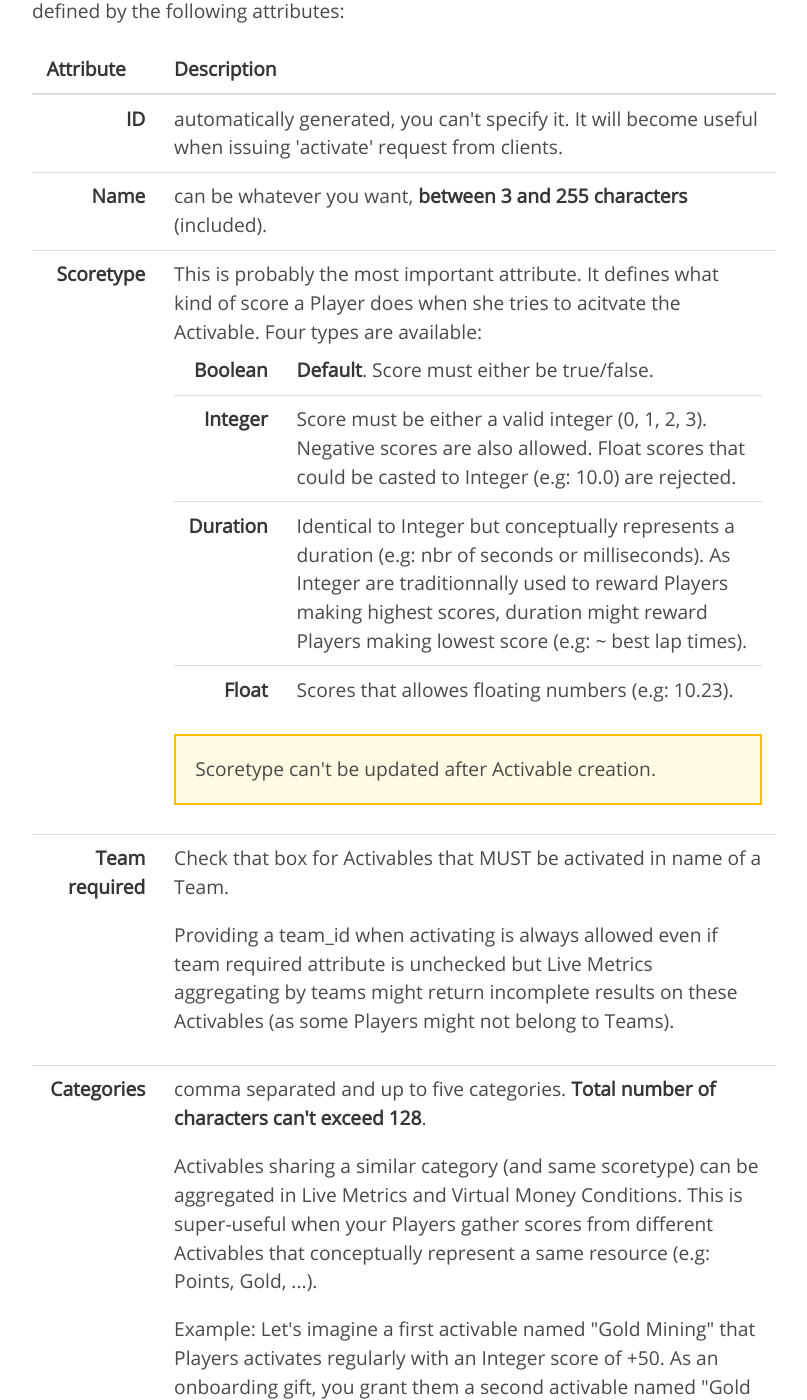
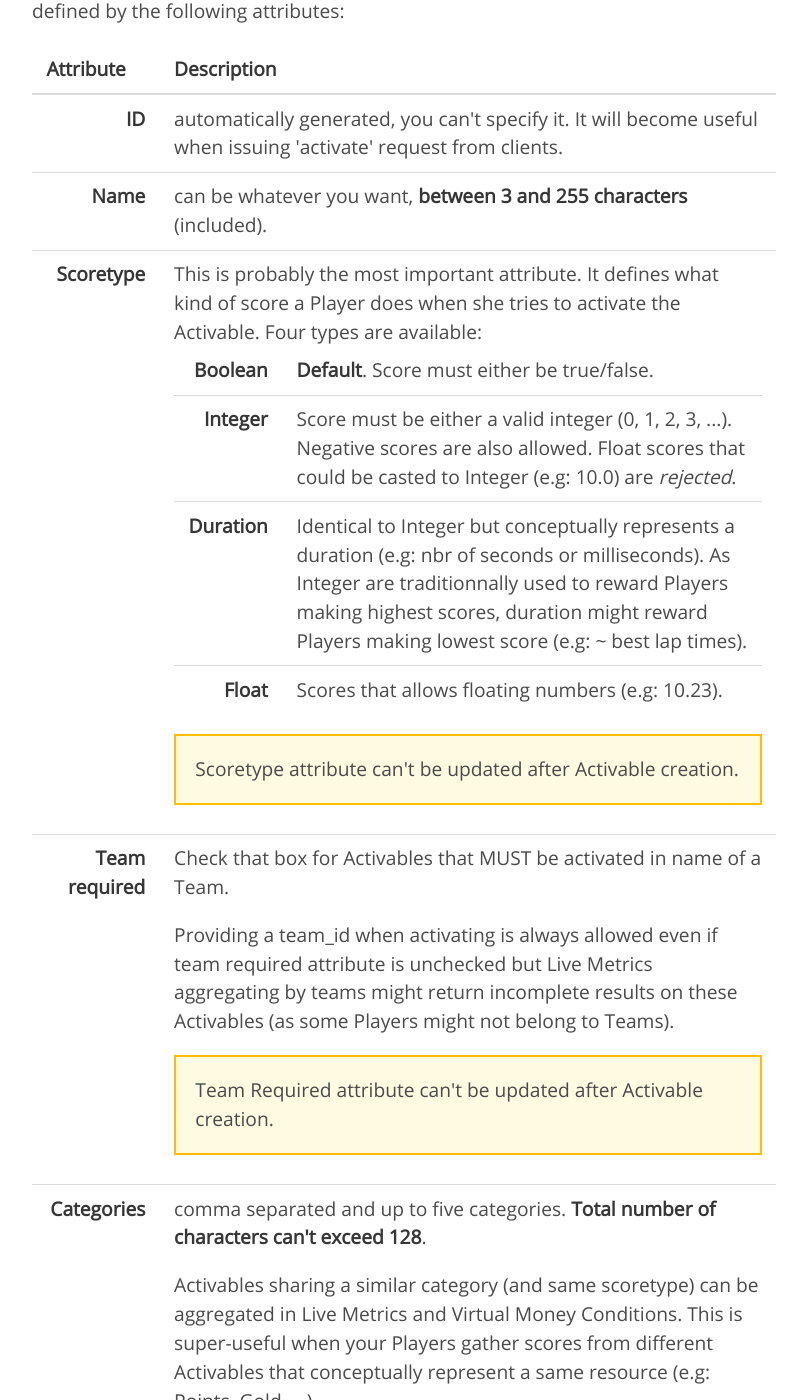
Before and after one commit to dvergeylen/place2be-docs, a Jekyll site: the page built from place2be_in_practice/activables.md, in a window 1280 px wide and 1400 px high, scrolled down 979 px. Shown: the whole window, without its empty margins (364-1171 px from the left). Built offline with Jekyll 4.4.1, drawn with Linux system fonts in a browser that asks for light colours.

Commit message:
Fixed some typos

```diff
--- a/place2be_in_practice/activables.md
+++ b/place2be_in_practice/activables.md
@@ -40,7 +40,7 @@ nice_title: P2B - Activables
       </tr>
       <tr>
         <th class="has-text-right">Scoretype</th>
-        <td class="vertically-aligned-td">This is probably the most important attribute. It defines what kind of score a Player does when she tries to acitvate the Activable. Four types are available:
+        <td class="vertically-aligned-td">This is probably the most important attribute. It defines what kind of score a Player does when she tries to activate the Activable. Four types are available:
           <table>
             <tbody>
               <tr>
@@ -49,7 +49,7 @@ nice_title: P2B - Activables
               </tr>
               <tr>
                 <th class="has-text-right">Integer</th>
-                <td class="vertically-aligned-td">Score must be either a valid integer (0, 1, 2, 3). Negative scores are also allowed. Float scores that could be casted to Integer (e.g: 10.0) are rejected.</td>
+                <td class="vertically-aligned-td">Score must be either a valid integer (0, 1, 2, 3, ...). Negative scores are also allowed. Float scores that could be casted to Integer (e.g: 10.0) are <i>rejected</i>.</td>
               </tr>
               <tr>
                 <th class="has-text-right">Duration</th>
@@ -57,12 +57,12 @@ nice_title: P2B - Activables
               </tr>
               <tr>
                 <th class="has-text-right">Float</th>
-                <td class="vertically-aligned-td">Scores that allowes floating numbers (e.g: 10.23).</td>
+                <td class="vertically-aligned-td">Scores that allows floating numbers (e.g: 10.23).</td>
               </tr>
             </tbody>
           </table>
 
-          <p class="warning">Scoretype can't be updated after Activable creation.</p>
+          <p class="warning">Scoretype attribute can't be updated after Activable creation.</p>
         </td>
       </tr>
       <tr>
@@ -70,6 +70,7 @@ nice_title: P2B - Activables
         <td class="vertically-aligned-td">
           <p>Check that box for Activables that MUST be activated in name of a Team.</p>
           <p>Providing a team_id when activating is always allowed even if team required attribute is unchecked but Live Metrics aggregating by teams might return incomplete results on these Activables (as some Players might not belong to Teams).</p>
+          <p class="warning">Team Required attribute can't be updated after Activable creation.</p>
         </td>
       </tr>
       <tr>
```
